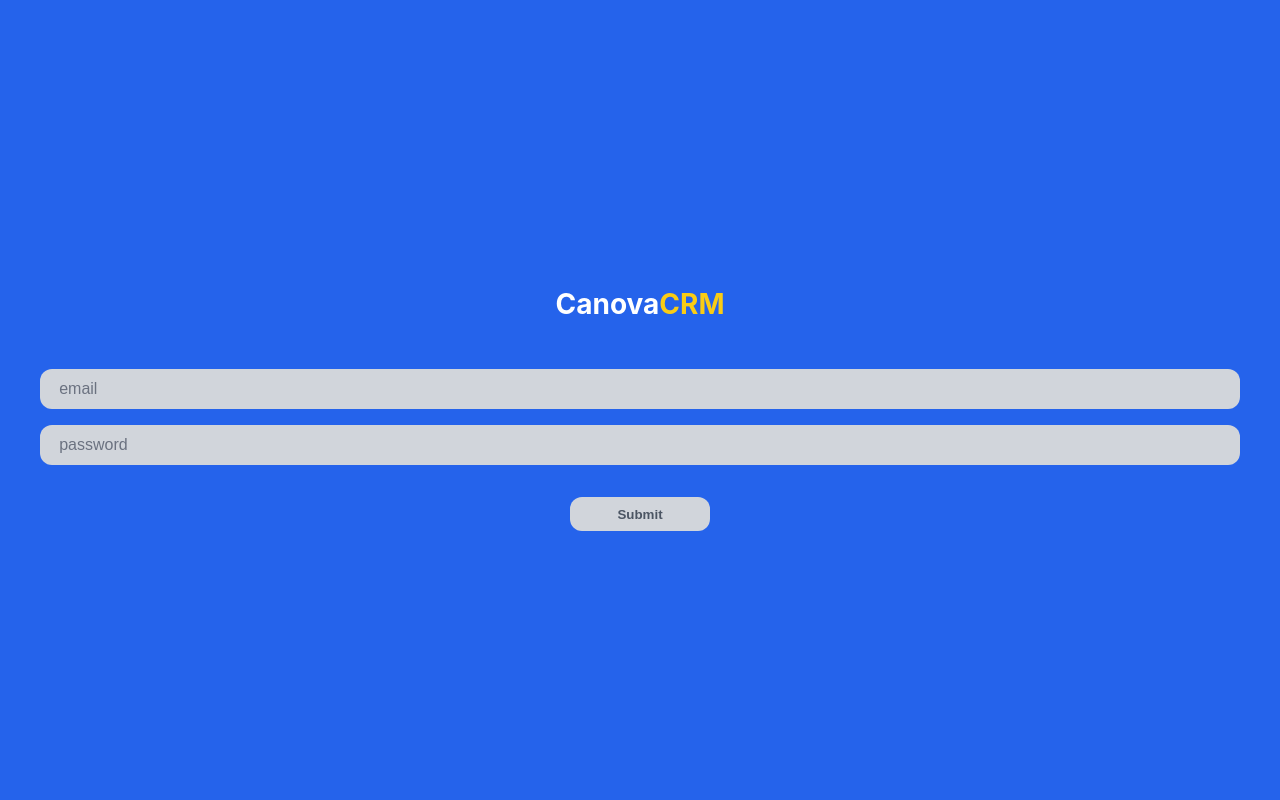
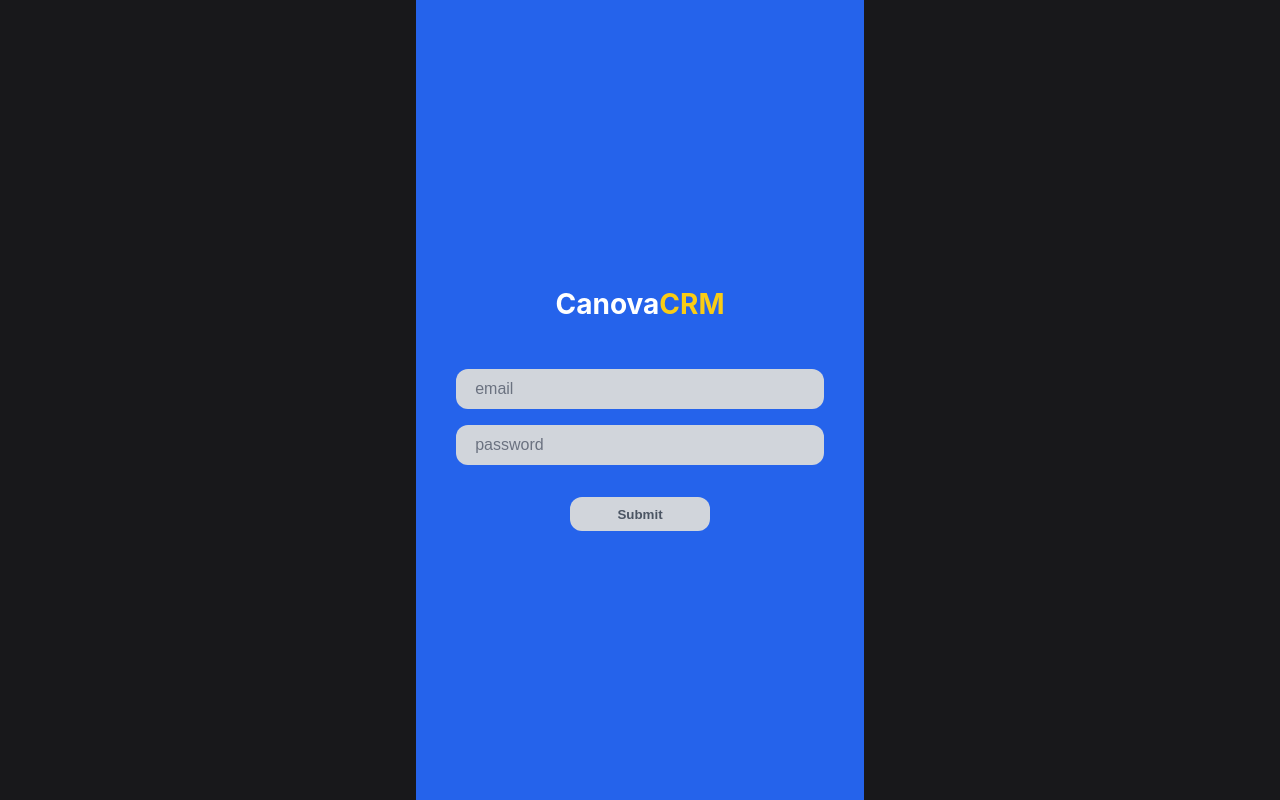
Before and after one commit to Bharadwajpinninti/CanovaCRM, a React (Vite) app in the folder employee-client/: page / in a window 1280 px wide. Built offline with nearby package versions, Linux system fonts and the light colour scheme; no server answers.

Commit message:
removedw

```diff
--- a/employee-client/src/App.css
+++ b/employee-client/src/App.css
@@ -1,105 +1,77 @@
-/* --- 1. GLOBAL RESET --- */
 * { box-sizing: border-box; }
 
 html, body, #root {
-  margin: 0; padding: 0; width: 100%;
-  height: 100vh;
-  height: 100dvh; /* Mobile fix */
-  overflow: hidden; /* Stop the entire browser window from scrolling */
+  margin: 0; padding: 0; width: 100%; height: 100%;
+  overflow: hidden;
+  background-color: #18181b;
 }
 
-/* --- 2. MAIN CONTAINER (Desktop Simulator View) --- */
 .app-container {
   width: 100vw;
   height: 100vh;
-  height: 100dvh;
-
-  /* ✅ RESTORED: Black background for Desktop */
   background-color: #18181b;
-
   display: flex;
   justify-content: center;
-  align-items: center; /* Center the phone on screen */
+  align-items: center;
   font-family: -apple-system, sans-serif;
 }
 
-/* --- 3. PHONE FRAME --- */
 .phone-container {
   width: 100%;
   max-width: 448px;
   height: 100%;
+  max-height: 100vh;
   background-color: #ffffff;
   display: flex;
   flex-direction: column;
   position: relative;
-  /* Shadow to make it look like a phone on desktop */
-  box-shadow: 0 25px 50px -12px rgba(0,0,0,0.5);
+  overflow: hidden;
 }
 
-/* --- 4. CONTENT AREA (The Scrolling Part for Dashboard/Leads) --- */
 .content-area {
   flex: 1;
   display: flex;
   flex-direction: column;
-
-  /* Allow scrolling for Dashboard, Leads, etc. */
   overflow-y: auto;
   -webkit-overflow-scrolling: touch;
+  padding-bottom: 0;
 
-  /* Remove white space padding */
-  padding-bottom: 0;
+  scrollbar-width: none;
+  -ms-overflow-style: none;
+}
+.content-area::-webkit-scrollbar { display: none; }
+
+.login-container {
+  position: absolute;
+  top: 0; left: 0;
+  width: 100%;
+  height: 100%;
+  z-index: 999;
+
+  overflow: hidden !important;
+
+  background-color: #2563eb;
+  display: flex;
+  flex-direction: column;
+  justify-content: center;
+  align-items: center;
 }
 
-/* --- 5. HIDE SCROLLBARS (But keep scrolling working) --- */
-.content-area::-webkit-scrollbar { display: none; }
-.content-area { -ms-overflow-style: none; scrollbar-width: none; }
-
-
-/* ============================================================
-   🔒 LOGIN PAGE LOCK (NO SCROLLING)
-   ============================================================ */
-/* This specifically targets your Login Page container */
-.login-container {
-  position: fixed !important; /* Lock it to the screen */
-  top: 0; left: 0;
-  width: 100% !important;
-  height: 100% !important;
-  z-index: 9999; /* Sit on top of everything */
-
-  /* 🛑 DISABLE SCROLLING */
-  overflow: hidden !important;
-
-  /* Center the login form */
-  display: flex !important;
-  flex-direction: column;
-  justify-content: center;
-  background-color: #ffffff; /* Ensure white background */
-}
-
-
-/* ============================================================
-   📱 MOBILE VIEW OVERRIDES
-   ============================================================ */
 @media screen and (max-width: 768px) {
 
-  /* On real mobile, make background white (not black) */
   .app-container {
     background-color: #ffffff !important;
-    align-items: flex-start !important; /* Start at top */
+    align-items: flex-start !important;
+    height: 100dvh;
   }
 
   .phone-container {
     max-width: 100% !important;
     height: 100% !important;
     box-shadow: none !important;
+    border-radius: 0 !important;
   }
 
-  /* Fix safe area for iPhones */
-  .content-area {
-    padding-bottom: env(safe-area-inset-bottom);
-  }
-
-  /* GLOBAL FIX for Leads/Schedule/Profile height */
   .leads-container,
   .schedule-container,
   .profile-container {
```
